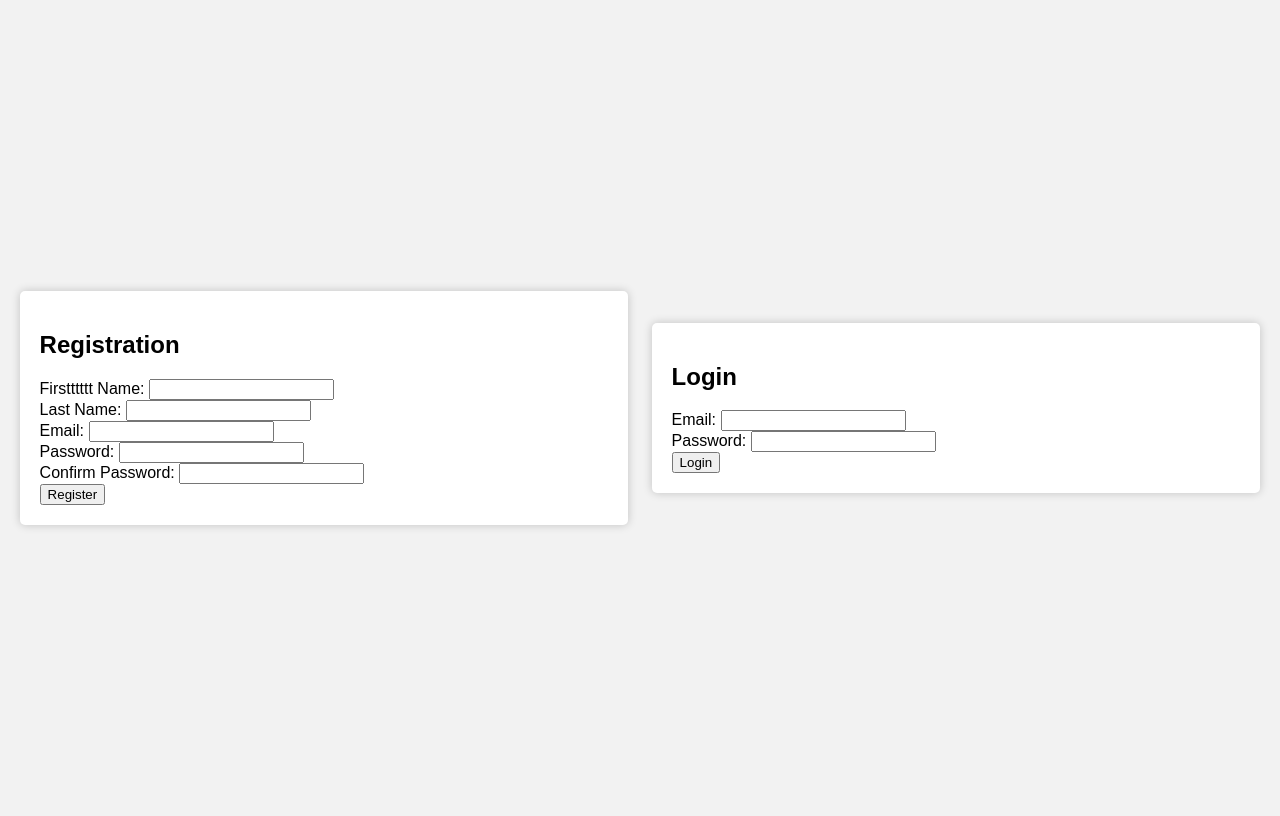
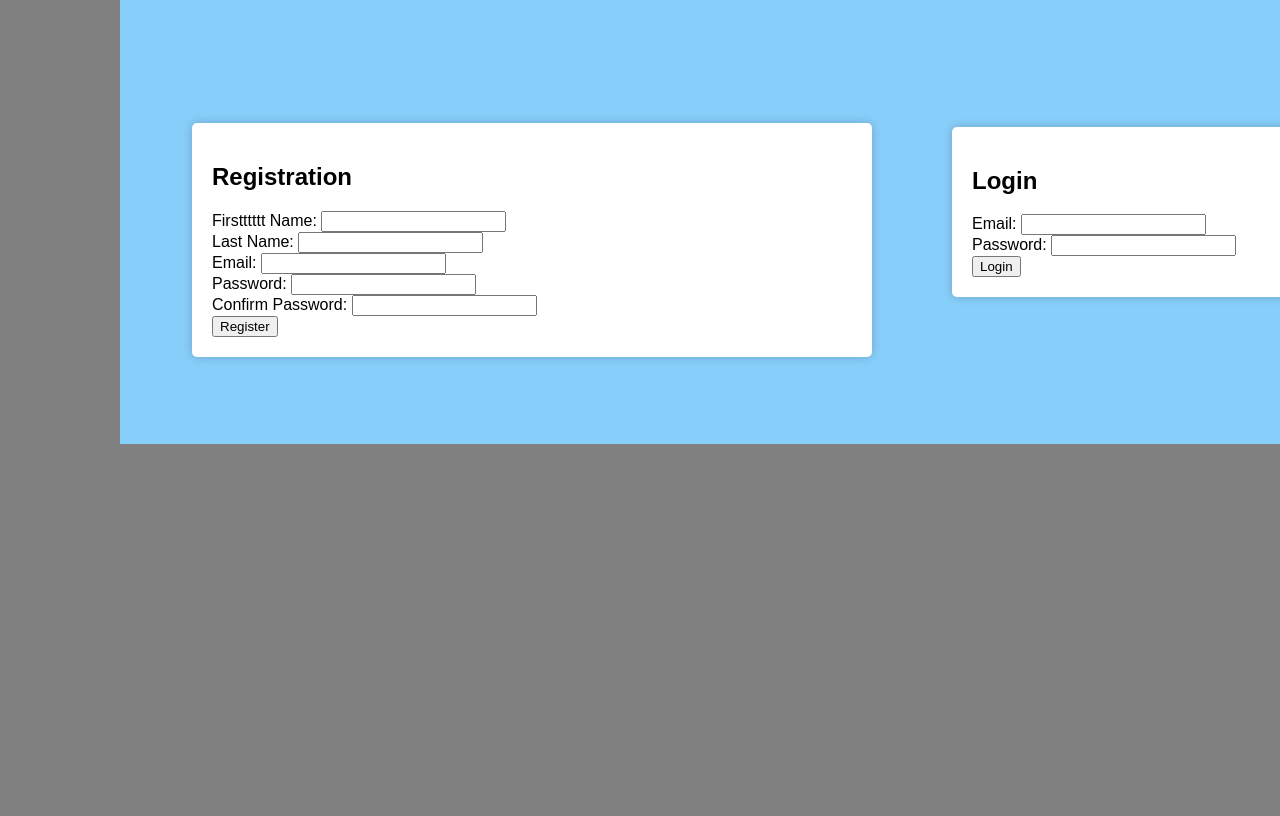
Before and after one commit to BUMETCS673/project-team-4, a Flask app: page / in a window 1280 px wide; the page is wider, and only the part inside the window is pictured. After the commit the page ends 444 px from the top of that part, so only its background shows below. Run offline with Flask 2, Linux system fonts and the light colour scheme.

Commit message:
adding css styles

```diff
--- a/src/app/static/css/styles.css
+++ b/src/app/static/css/styles.css
@@ -1,18 +1,28 @@
 body {
+
+    background-color: lightskyblue;
     font-family: Arial, sans-serif;
-    background-color: #f2f2f2;
+    margin-left: 7.5em;
+    margin-top: -1.25em;
+    padding: 2em;
+    width: 100em;
+}
+
+html {
+    background-color: gray;
 }
 
 .container {
     display: flex;
     justify-content: space-around;
     align-items: center;
-    height: 100vh;
+    height: 25em;
 }
 
 .left {
-    width: 45%;
+    width: 40em;
     background-color: #fff;
+    margin-top: 3.5em;
     padding: 20px;
     border-radius: 5px;
     box-shadow: 0 0 10px rgba(0, 0, 0, 0.2);
```
